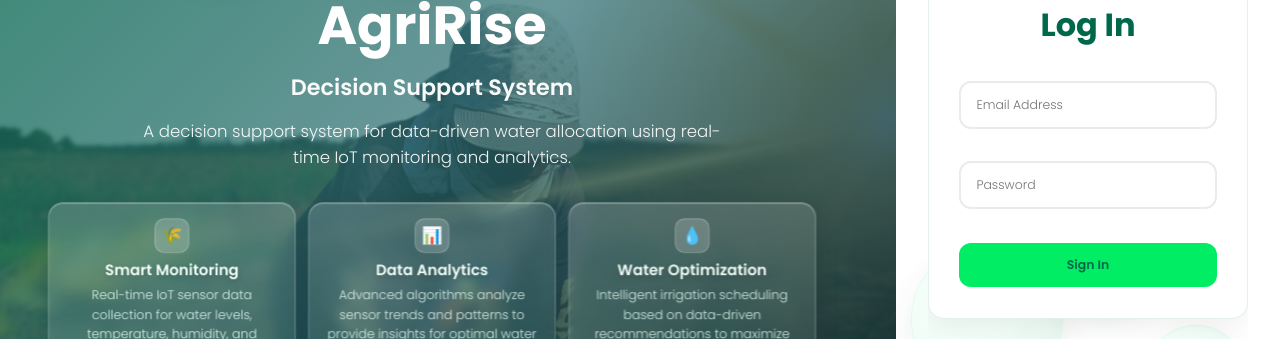
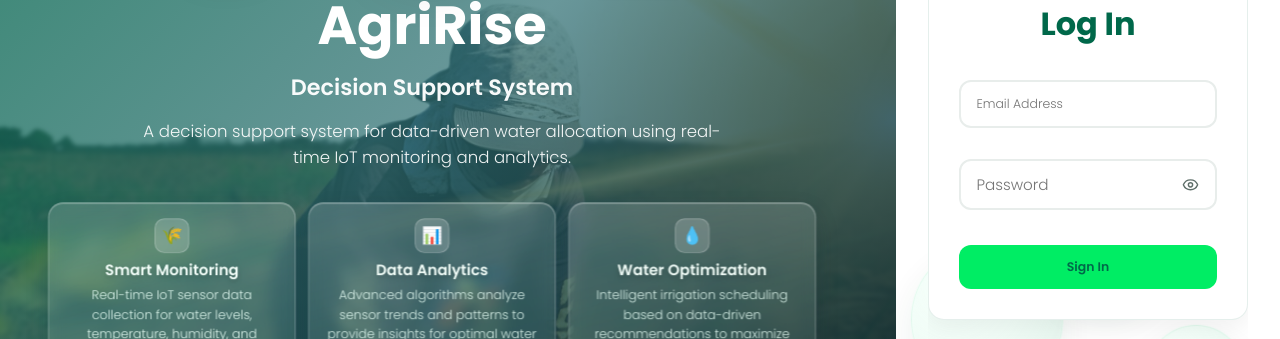
Before and after one commit to davidetuazon/agririse-client, a React (Vite) app: page /login in a window 1280 px wide. Shown: the part 292-631 px from the top of the page. Built offline with nearby package versions, Linux system fonts and the light colour scheme; no server answers.

Commit message:
Add hide/show icon in log in page password field

```diff
--- a/src/pages/Login/Login.module.css
+++ b/src/pages/Login/Login.module.css
@@ -357,6 +357,62 @@
   gap: 0.7rem;
 }
 
+.passwordFieldContainer {
+  position: relative;
+  background: #fff;
+  border: 2px solid #E8EDEB;
+  border-radius: 12px;
+  min-height: 44px;
+  margin: clamp(0.5rem, 1.5vw, 0.625rem) 0;
+  padding-left: clamp(0.75rem, 2vw, 0.9375rem);
+  padding-right: 2.6rem;
+  box-sizing: border-box;
+}
+
+.passwordFieldError {
+  border-color: #B91C1C;
+}
+
+.passwordFieldInput {
+  border: none;
+  background: transparent;
+  width: 100%;
+  outline: none;
+  min-height: 44px;
+  font-family: "Poppins-Light";
+  font-size: clamp(0.875rem, 1.8vw, 0.95rem);
+  color: #000;
+  padding: clamp(0.5rem, 1.5vw, 0.75rem) 0;
+  box-sizing: border-box;
+}
+
+.passwordToggle {
+  position: absolute;
+  right: 0.75rem;
+  top: 50%;
+  transform: translateY(-50%);
+  border: none;
+  background: transparent;
+  color: #5f6f6a;
+  cursor: pointer;
+  display: inline-flex;
+  align-items: center;
+  justify-content: center;
+  padding: 0.2rem;
+}
+
+.passwordToggle:hover {
+  color: #00684A;
+}
+
+.passwordErrorText {
+  margin: 0;
+  margin-top: -0.2rem;
+  color: #B91C1C;
+  font-family: "Poppins-SemiBold";
+  font-size: clamp(0.68rem, 1.2vw, 0.76rem);
+}
+
 .loginSubmitContainer {
   margin-top: 0.85rem;
 }
--- a/src/pages/Login/Login.tsx
+++ b/src/pages/Login/Login.tsx
@@ -1,5 +1,6 @@
-import { useEffect } from "react";
+import { useEffect, useState } from "react";
 import { useNavigate } from "react-router-dom";
+import { Eye, EyeOff } from "lucide-react";
 import colors from "../../constants/colors";
 import { useForm } from "react-hook-form";
 import type { SubmitHandler } from "react-hook-form";
@@ -20,6 +21,7 @@ type Inputs = {
 
 export default function Login() {
     const navigate = useNavigate();
+    const [showPassword, setShowPassword] = useState(false);
     const { register, handleSubmit, setFocus, formState: { errors, isSubmitting }} = useForm<Inputs>();
 
     useEffect(() => {
@@ -146,18 +148,29 @@ export default function Login() {
                                     error={errors.email?.message}
                                 />
 
-                                <TextInput
-                                    textProps={{
-                                        type: "password",
-                                        placeholder: "Password",
-                                        ...register("password", {
+                                <div className={`${cssStyles.passwordFieldContainer} ${errors.password ? cssStyles.passwordFieldError : ""}`}>
+                                    <input
+                                        className={cssStyles.passwordFieldInput}
+                                        type={showPassword ? "text" : "password"}
+                                        placeholder="Password"
+                                        {...register("password", {
                                             validate: {
                                                 mustNotBeEmptyOrSpace,
                                             },
-                                        }),
-                                    }}
-                                    error={errors.password?.message}
-                                />
+                                        })}
+                                    />
+                                    <button
+                                        type="button"
+                                        className={cssStyles.passwordToggle}
+                                        aria-label={showPassword ? "Hide password" : "Show password"}
+                                        onClick={() => setShowPassword((prev) => !prev)}
+                                    >
+                                        {showPassword ? <EyeOff size={17} /> : <Eye size={17} />}
+                                    </button>
+                                </div>
+                                {errors.password?.message && (
+                                    <p className={cssStyles.passwordErrorText}>*{errors.password.message}</p>
+                                )}
 
                                 <div className={cssStyles.loginSubmitContainer}>
                                     <Button
```
